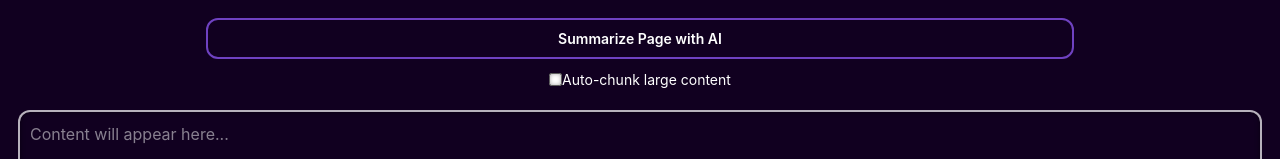
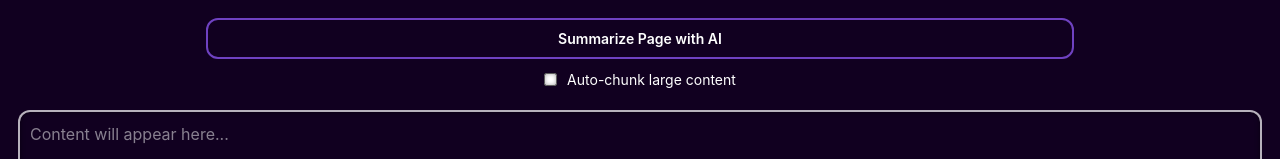
Before and after one commit to loktar00/Sumly-ai-content-summary-extension, a React (Vite) app: page / in a window 1280 px wide. Shown: the part 305-464 px from the top of the page. Built offline with nearby package versions, Linux system fonts and the light colour scheme.

Commit message:
Updated styles for chunking content

```diff
--- a/src/index.css
+++ b/src/index.css
@@ -732,6 +732,7 @@ select option {
 .chunk-control label {
   display: flex;
   align-items: center;
+  gap: var(--spacing-md);
 }
 
 .chunk-control label span {
```
